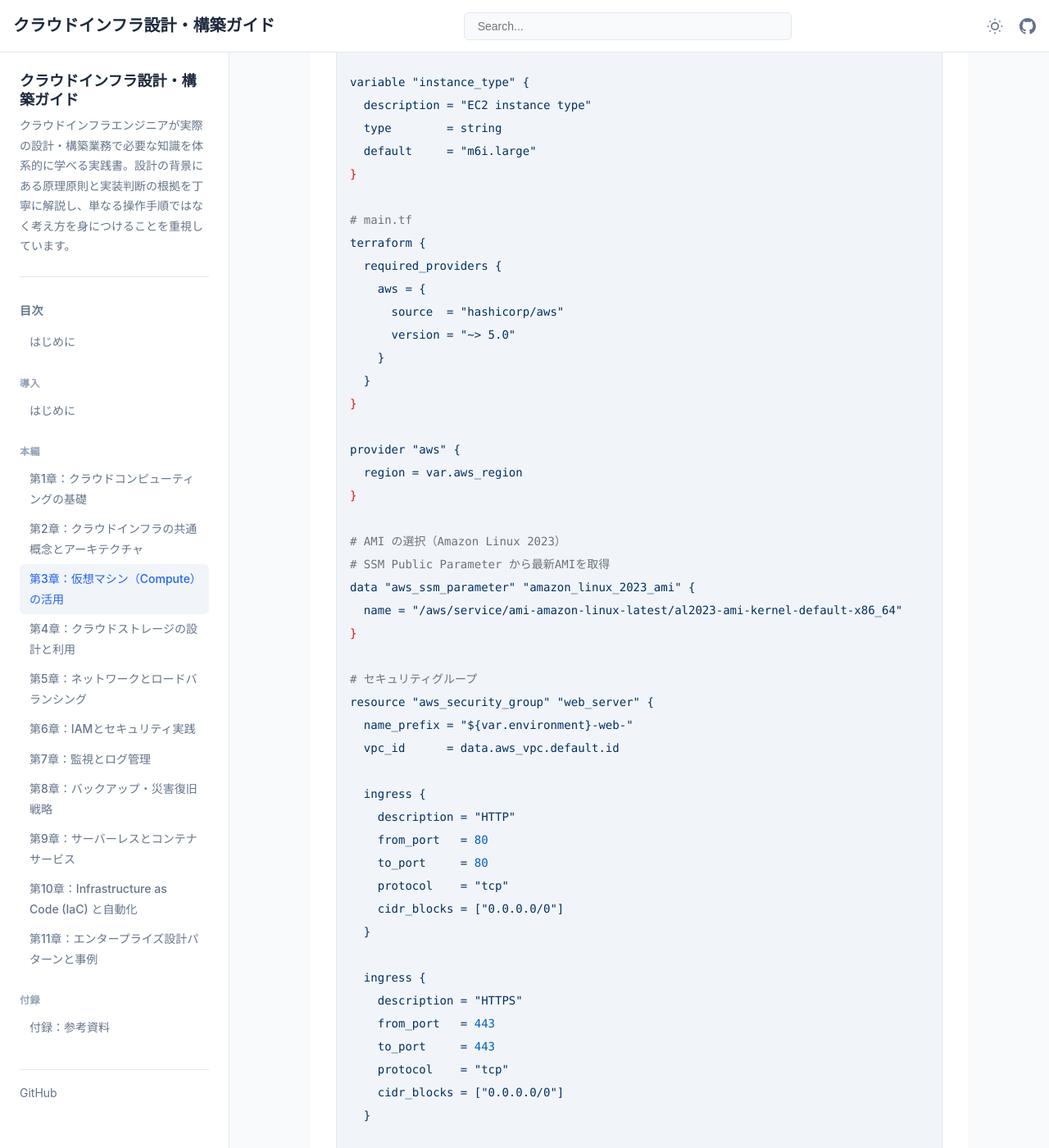
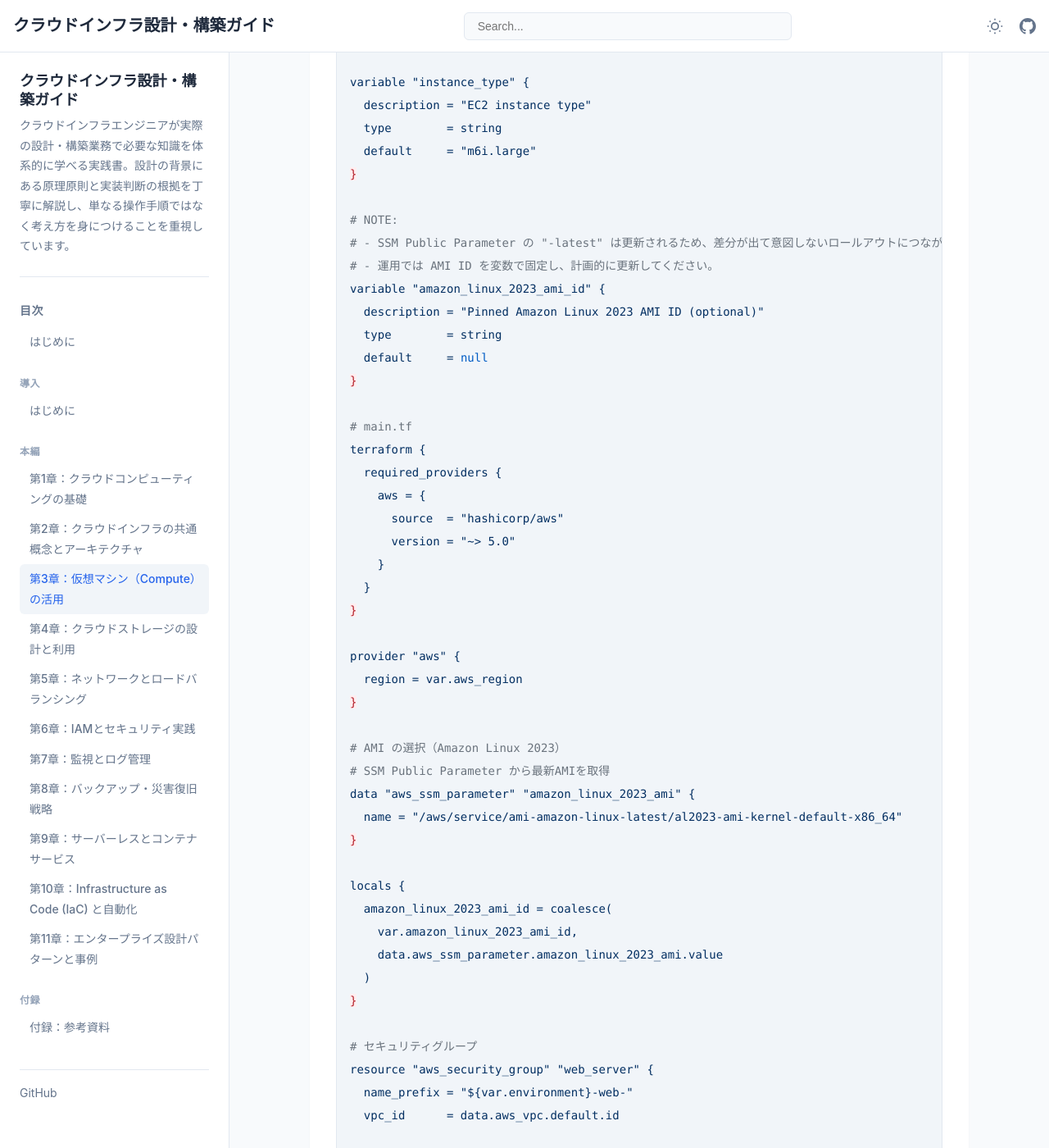
Before and after one commit to itdojp/cloud-infra-book, a Jekyll site: the page built from docs/chapter-chapter03/index.md, in a window 1280 px wide and 1400 px high, scrolled down 20811 px. Shown: the whole window at 82% size. Built offline with Jekyll 4.4.1, drawn with Linux system fonts in a browser that asks for light colours; some of the changed text lies outside the part shown.

Commit message:
docs: allow pinning AL2023 AMI

```diff
--- a/docs/chapter-chapter03/index.md
+++ b/docs/chapter-chapter03/index.md
@@ -753,6 +753,15 @@ variable "instance_type" {
   default     = "m6i.large"
 }
 
+# NOTE:
+# - SSM Public Parameter の "-latest" は更新されるため、差分が出て意図しないロールアウトにつながる場合があります。
+# - 運用では AMI ID を変数で固定し、計画的に更新してください。
+variable "amazon_linux_2023_ami_id" {
+  description = "Pinned Amazon Linux 2023 AMI ID (optional)"
+  type        = string
+  default     = null
+}
+
 # main.tf
 terraform {
   required_providers {
@@ -773,6 +782,13 @@ data "aws_ssm_parameter" "amazon_linux_2023_ami" {
   name = "/aws/service/ami-amazon-linux-latest/al2023-ami-kernel-default-x86_64"
 }
 
+locals {
+  amazon_linux_2023_ami_id = coalesce(
+    var.amazon_linux_2023_ami_id,
+    data.aws_ssm_parameter.amazon_linux_2023_ami.value
+  )
+}
+
 # セキュリティグループ
 resource "aws_security_group" "web_server" {
   name_prefix = "${var.environment}-web-"
@@ -817,7 +833,7 @@ resource "aws_security_group" "web_server" {
 # Launch Template
 resource "aws_launch_template" "web_server" {
   name_prefix   = "${var.environment}-web-"
-  image_id      = data.aws_ssm_parameter.amazon_linux_2023_ami.value
+  image_id      = local.amazon_linux_2023_ami_id
   instance_type = var.instance_type
   key_name      = var.key_pair_name
 
```
Also changed, not shown: src/chapter-chapter03/index.md (+17 -1 lines).
